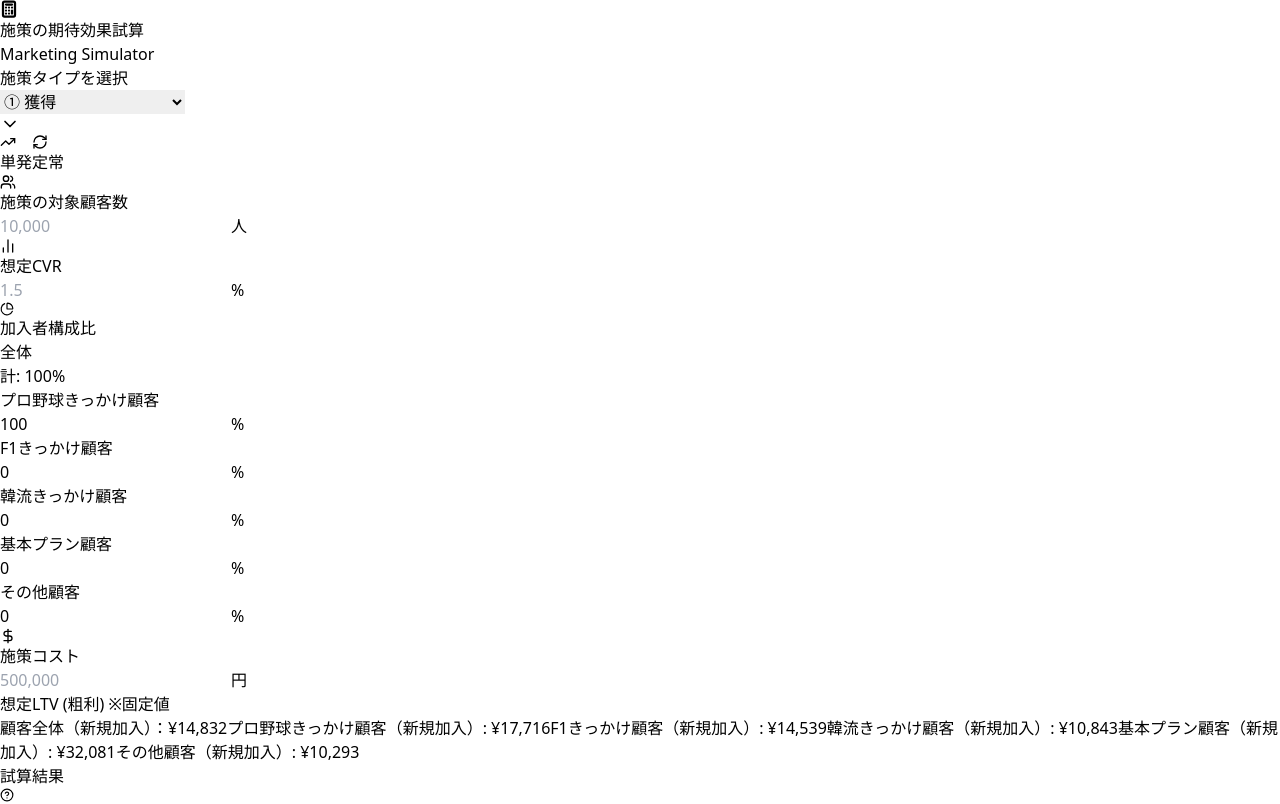
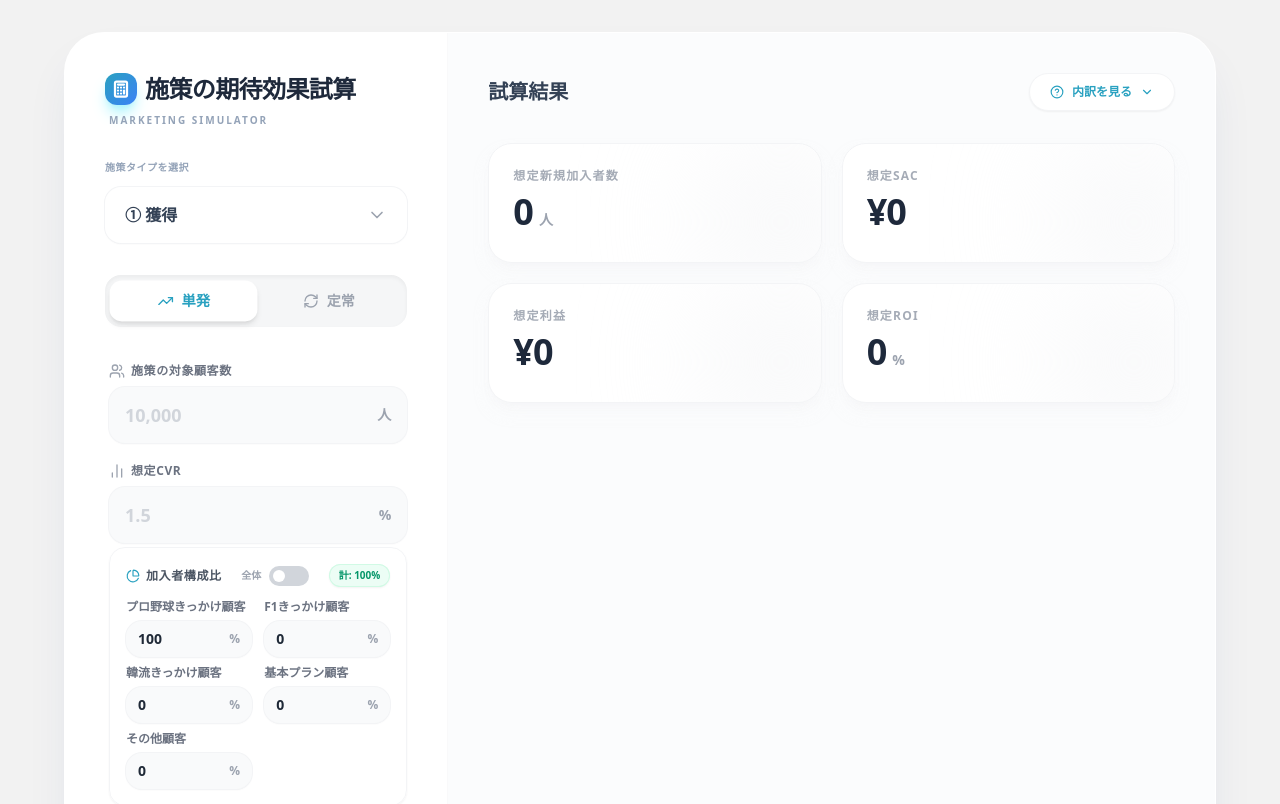
Before and after one commit to ishii-nobuaki-tech/mc-26-q1-a-d-s, a React (Vite) app: page / in a window 1280 px wide. Shown: the top 804 px of the page. Built offline with nearby package versions, Linux system fonts and the light colour scheme.

Commit message:
Update tailwind.config.js

```diff
--- a/tailwind.config.js
+++ b/tailwind.config.js
@@ -2,7 +2,8 @@
 module.exports = {
   content: [
     "./index.html",
-    "./src/**/*.{js,ts,jsx,tsx}"
+    "./*.{js,ts,jsx,tsx}",           // ルート直下のファイルも含める
+    "./components/**/*.{js,ts,jsx,tsx}" // components 配下も含める
   ],
   theme: {
     extend: {},
```
